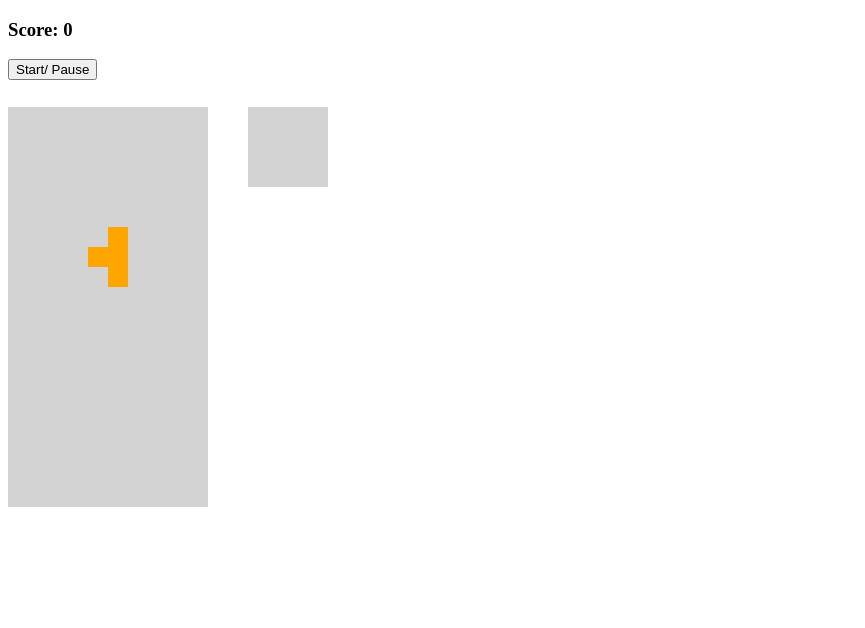
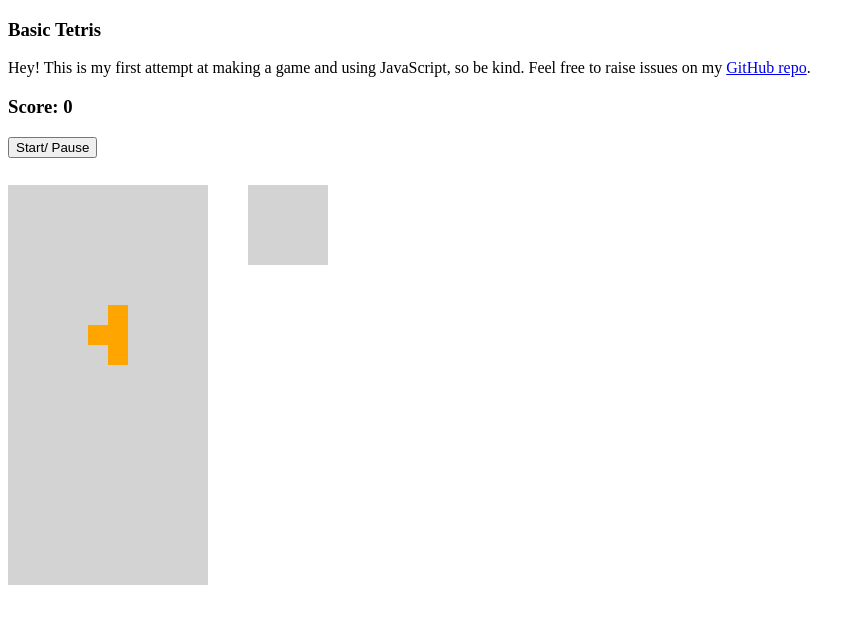
Before and after one commit to dhruvAgarwal2173/basic-tetris, a plain HTML site: page index.html in a window 1280 px wide. Shown: the whole page, without its empty margins (0-865 px from the left). Drawn offline with Linux system fonts and the light colour scheme.

Commit message:
Update index.html

```diff
--- a/index.html
+++ b/index.html
@@ -7,6 +7,14 @@
     <body>
 
         <link rel="stylesheet" href="style.css" type="text/css">
+        <div class="description">
+          <h3>Basic Tetris</h3>
+          <p>
+            Hey! This is my first attempt at making a game and using JavaScript, so be kind.
+            Feel free to raise issues on my <a href="https://github.com/dhruvAgarwal2173/basic-tetris">
+                                                                GitHub repo</a>.
+          </p>
+        </div>
 
         <h3>Score: <span id="score">0</span></h3>
         <button id="start-button">Start/ Pause</button>
```
